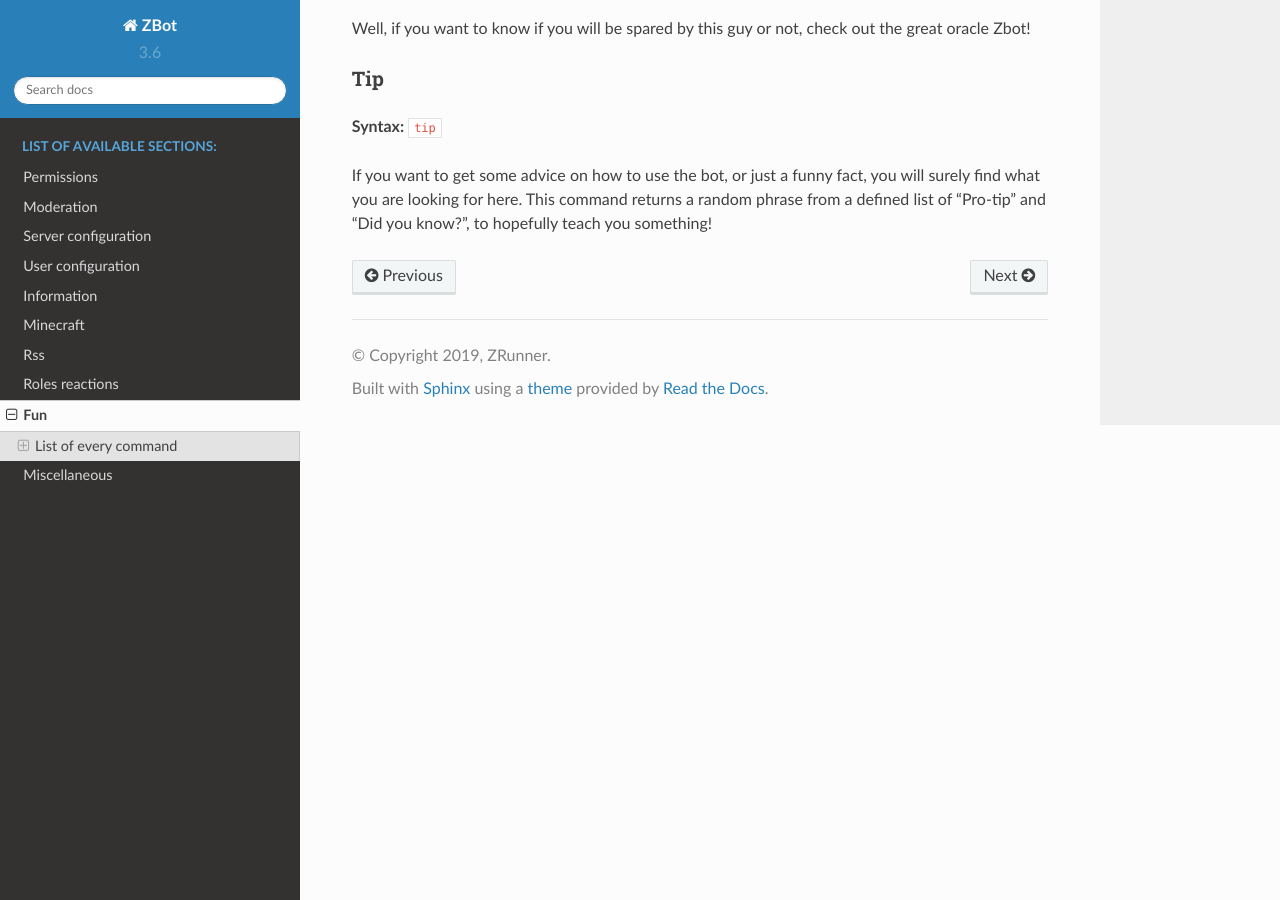
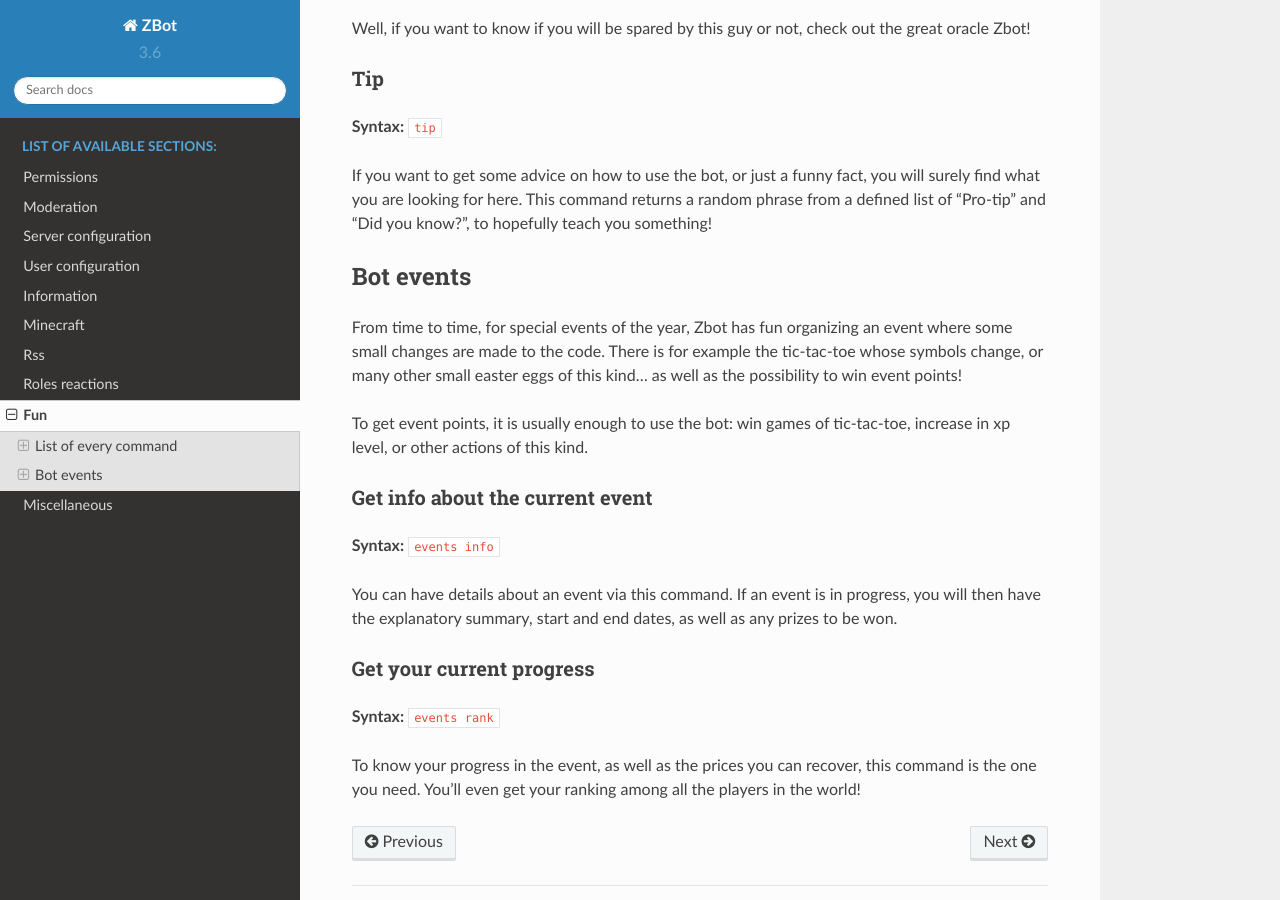
Before and after one commit to Axobot-org/Axobot, a Sphinx documentation site: the page built from docs/fun.rst, in a window 1280 px wide and 900 px high, scrolled down 7525 px. Built offline with Sphinx 7.4.7 and the Read the Docs theme 2.0.0, drawn with Linux system fonts in a browser that asks for light colours.

Commit message:
[add] bot events commands in doc

```diff
--- a/docs/fun.rst
+++ b/docs/fun.rst
@@ -262,3 +262,26 @@
 **Syntax:** :code:`tip`
 
 If you want to get some advice on how to use the bot, or just a funny fact, you will surely find what you are looking for here. This command returns a random phrase from a defined list of "Pro-tip" and "Did you know?", to hopefully teach you something!
+
+
+----------
+Bot events
+----------
+
+From time to time, for special events of the year, Zbot has fun organizing an event where some small changes are made to the code. There is for example the tic-tac-toe whose symbols change, or many other small easter eggs of this kind... as well as the possibility to win event points!
+
+To get event points, it is usually enough to use the bot: win games of tic-tac-toe, increase in xp level, or other actions of this kind.
+
+Get info about the current event
+--------------------------------
+
+**Syntax:** :code:`events info`
+
+You can have details about an event via this command. If an event is in progress, you will then have the explanatory summary, start and end dates, as well as any prizes to be won.
+
+Get your current progress
+-------------------------
+
+**Syntax:** :code:`events rank`
+
+To know your progress in the event, as well as the prices you can recover, this command is the one you need. You'll even get your ranking among all the players in the world!
```
